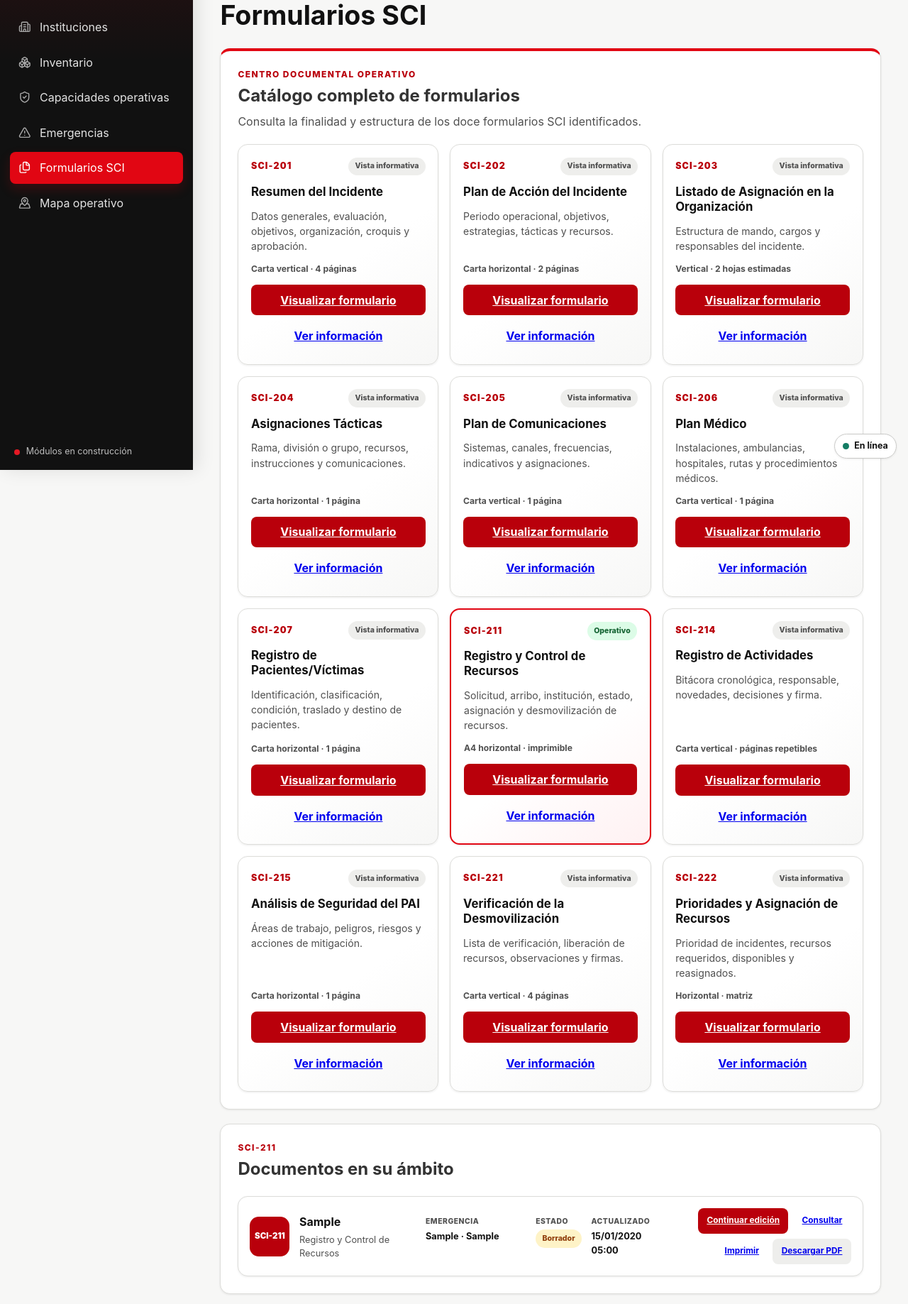
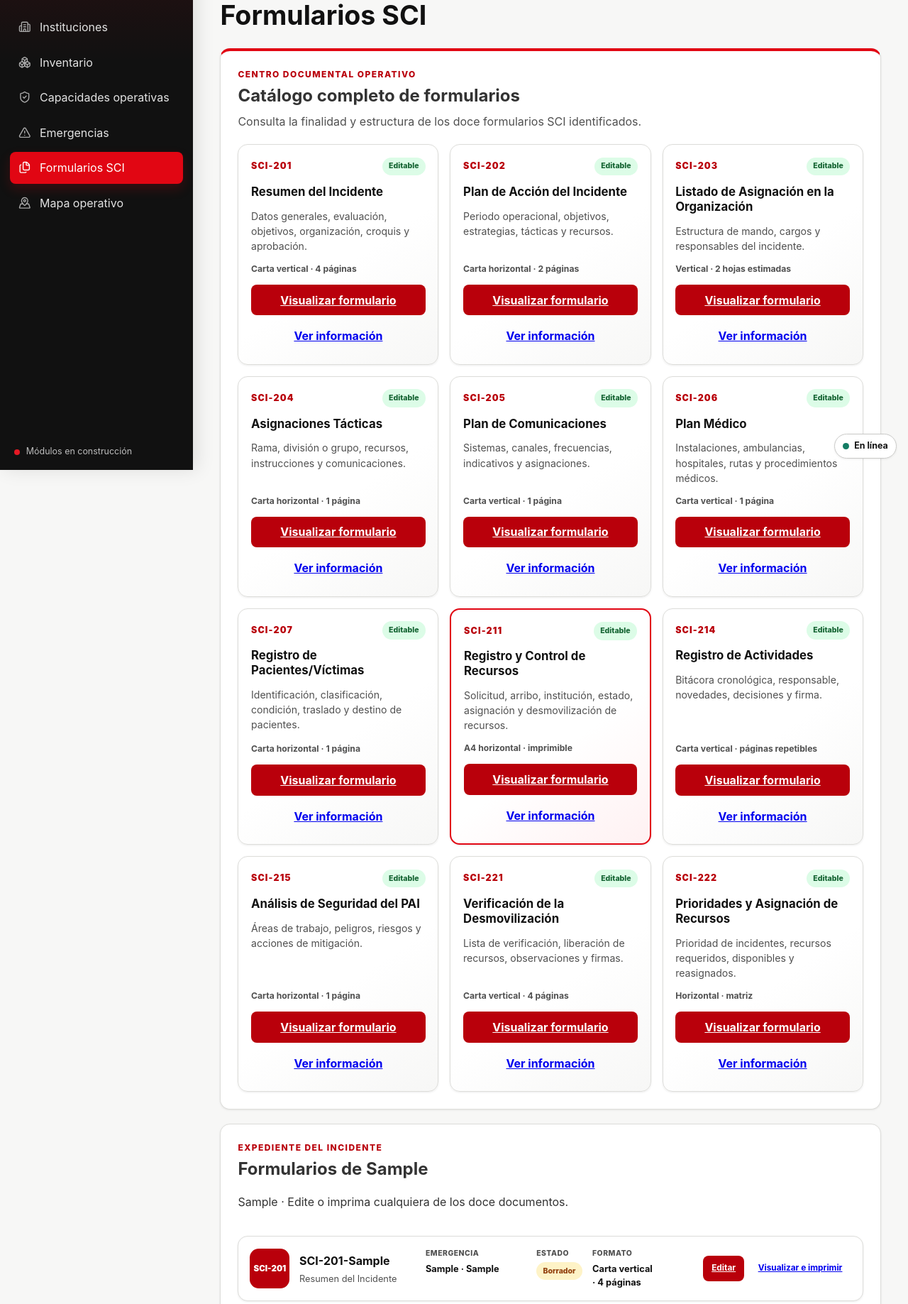
Before and after one commit to Adrian2004-jamv/Bomberos, a Django app: page /emergencias/formularios-sci/211/ in a window 1280 px wide. Shown: the part 138-1975 px from the top of the page at 71% size. Run offline with Django 5.2, Linux system fonts and the light colour scheme; a user stored in the database is signed in; tables that the repository leaves empty hold one stand-in row (values such as "Sample post"); parts of the project's set-up code (start-up, migrations or seed data) failed here and were passed over.

Commit message:
feat: habilitar edicion e impresion de formularios sci

```diff
--- a/emergencias/urls.py
+++ b/emergencias/urls.py
@@ -10,6 +10,7 @@ urlpatterns = [
     path("formularios-sci/211/", views.sci211_lista, name="sci211_lista"),
     path("formularios-sci/catalogo/<str:codigo>/", views.formulario_sci_catalogo_detalle, name="sci_catalogo_detalle"),
     path("formularios-sci/<str:codigo>/emergencia/<int:emergencia_pk>/visualizar/", views.formulario_sci_visualizar, name="sci_visualizar"),
+    path("formularios-sci/<str:codigo>/emergencia/<int:emergencia_pk>/editar/", views.formulario_sci_editar, name="sci_editar"),
     path("formularios-sci/211/<int:pk>/", views.sci211_detalle, name="sci211_detalle"),
     path("formularios-sci/211/<int:pk>/editar/", views.sci211_editar, name="sci211_editar"),
     path("formularios-sci/211/<int:pk>/finalizar/", views.sci211_finalizar, name="sci211_finalizar"),
--- a/emergencias/views.py
+++ b/emergencias/views.py
@@ -14,7 +14,7 @@ from inventario.permissions import estaciones_permitidas
 
 from .forms import EmergenciaForm
 from .models import DespliegueUnidad, Emergencia
-from .models import FormularioSCI211
+from .models import FormularioSCI, FormularioSCI211
 from .forms_sci import FormularioSCI211Form, RegistroRecursoSCI211FormSet
 from .permissions import (puede_consultar_emergencias, puede_consultar_sci,
                           puede_editar_sci, puede_gestionar_emergencias)
@@ -36,6 +36,20 @@ CATALOGO_FORMULARIOS_SCI = (
     {"codigo": "221", "nombre": "Verificación de la Desmovilización", "formato": "Carta vertical · 4 páginas", "estructura": "Lista de verificación, liberación de recursos, observaciones y firmas."},
     {"codigo": "222", "nombre": "Prioridades y Asignación de Recursos", "formato": "Horizontal · matriz", "estructura": "Prioridad de incidentes, recursos requeridos, disponibles y reasignados."},
 )
+
+CAMPOS_FORMULARIOS_SCI = {
+    "201": (("evaluacion", "Evaluación inicial", "textarea"), ("amenazas", "Amenazas y daños", "textarea"), ("objetivos", "Objetivos iniciales", "textarea"), ("organizacion", "Organización inicial", "textarea"), ("croquis", "Descripción del croquis", "textarea"), ("aprobacion", "Responsable de aprobación", "text")),
+    "202": (("periodo", "Periodo operacional", "text"), ("objetivos", "Objetivos", "textarea"), ("estrategias", "Estrategias", "textarea"), ("tacticas", "Tácticas", "textarea"), ("recursos", "Recursos requeridos", "textarea"), ("aprobado_por", "Aprobado por", "text")),
+    "203": (("comandante", "Comandante del Incidente", "text"), ("seguridad", "Oficial de Seguridad", "text"), ("operaciones", "Jefe de Operaciones", "text"), ("planificacion", "Jefe de Planificación", "text"), ("logistica", "Jefe de Logística", "text"), ("finanzas", "Administración y Finanzas", "text"), ("organizacion", "Organización adicional", "textarea")),
+    "204": (("rama", "Rama", "text"), ("division_grupo", "División o grupo", "text"), ("supervisor", "Supervisor", "text"), ("recursos", "Recursos asignados", "textarea"), ("instrucciones", "Instrucciones tácticas", "textarea"), ("comunicaciones", "Comunicaciones", "textarea")),
+    "205": (("periodo", "Periodo operacional", "text"), ("sistemas", "Sistemas de comunicación", "textarea"), ("canales", "Canales y frecuencias", "textarea"), ("indicativos", "Indicativos", "textarea"), ("asignaciones", "Asignaciones", "textarea"), ("observaciones", "Observaciones", "textarea")),
+    "206": (("responsable", "Responsable médico", "text"), ("instalaciones", "Instalaciones médicas", "textarea"), ("ambulancias", "Ambulancias y transporte", "textarea"), ("hospitales", "Hospitales de referencia", "textarea"), ("procedimientos", "Procedimientos de emergencia", "textarea"), ("aprobado_por", "Aprobado por", "text")),
+    "207": (("responsable", "Responsable del registro", "text"), ("pacientes", "Pacientes o víctimas", "textarea"), ("clasificacion", "Clasificación", "textarea"), ("atencion", "Atención proporcionada", "textarea"), ("traslados", "Unidades, destinos y horas de traslado", "textarea"), ("observaciones", "Observaciones", "textarea")),
+    "214": (("responsable", "Nombre y cargo SCI", "text"), ("periodo", "Periodo operacional", "text"), ("actividades", "Registro cronológico de actividades", "textarea"), ("decisiones", "Decisiones y novedades", "textarea"), ("observaciones", "Observaciones", "textarea"), ("firma", "Responsable de firma", "text")),
+    "215": (("preparado_por", "Preparado por", "text"), ("areas", "Áreas de trabajo", "textarea"), ("peligros", "Peligros identificados", "textarea"), ("riesgos", "Nivel y descripción de riesgos", "textarea"), ("mitigacion", "Acciones de mitigación", "textarea"), ("responsables", "Responsables", "textarea")),
+    "221": (("responsable", "Responsable de desmovilización", "text"), ("planificacion", "Verificación de planificación", "textarea"), ("recursos", "Liberación de recursos", "textarea"), ("logistica", "Verificación logística", "textarea"), ("comunicaciones", "Verificación de comunicaciones", "textarea"), ("observaciones", "Observaciones y firmas", "textarea")),
+    "222": (("preparado_por", "Preparado por", "text"), ("prioridades", "Prioridades de incidentes", "textarea"), ("requeridos", "Recursos requeridos", "textarea"), ("disponibles", "Recursos disponibles", "textarea"), ("asignaciones", "Asignaciones y reasignaciones", "textarea"), ("observaciones", "Observaciones", "textarea")),
+}
 
 
 def _emergencias_permitidas(usuario):
@@ -145,10 +159,52 @@ def formulario_sci_visualizar(request, codigo, emergencia_pk):
         formulario = FormularioSCI211.objects.filter(emergencia=emergencia).first()
         if formulario:
             return redirect("emergencias:sci211_imprimir", pk=formulario.pk)
+    formulario = FormularioSCI.objects.filter(emergencia=emergencia, codigo_sci=codigo).first()
+    datos = formulario.datos if formulario else {}
     return render(request, "emergencias/sci_preview.html", {
         "emergencia": emergencia,
         "formulario_catalogo": formulario_catalogo,
         "filas": range(8),
+        "formulario_generico": formulario,
+        "campos_renderizados": [
+            {"nombre": nombre, "etiqueta": etiqueta, "valor": datos.get(nombre, "")}
+            for nombre, etiqueta, _tipo in CAMPOS_FORMULARIOS_SCI.get(codigo, ())
+        ],
+    })
+
+
+@login_required
+def formulario_sci_editar(request, codigo, emergencia_pk):
+    emergencia = get_object_or_404(_emergencias_permitidas(request.user), pk=emergencia_pk)
+    if codigo == "211":
+        formulario = FormularioSCI211.objects.filter(emergencia=emergencia).first()
+        if formulario is None:
+            formulario = crear_sci211_desde_emergencia(emergencia, request.user)
+        return redirect("emergencias:sci211_editar", pk=formulario.pk)
+    if not puede_editar_sci(request.user, emergencia) or codigo not in CAMPOS_FORMULARIOS_SCI:
+        raise PermissionDenied
+    formulario_catalogo = next(item for item in CATALOGO_FORMULARIOS_SCI if item["codigo"] == codigo)
+    formulario, _ = FormularioSCI.objects.get_or_create(
+        emergencia=emergencia, codigo_sci=codigo,
+        defaults={"creado_por": request.user, "modificado_por": request.user},
+    )
+    if request.method == "POST":
+        formulario.datos = {
+            nombre: request.POST.get(nombre, "").strip()[:5000]
+            for nombre, _etiqueta, _tipo in CAMPOS_FORMULARIOS_SCI[codigo]
+        }
+        formulario.modificado_por = request.user
+        formulario.save()
+        messages.success(request, f"Formulario SCI-{codigo} guardado correctamente.")
+        return redirect("emergencias:sci_visualizar", codigo=codigo, emergencia_pk=emergencia.pk)
+    return render(request, "emergencias/sci_editar.html", {
+        "emergencia": emergencia,
+        "formulario_catalogo": formulario_catalogo,
+        "formulario_generico": formulario,
+        "campos_edicion": [
+            {"nombre": nombre, "etiqueta": etiqueta, "tipo": tipo, "valor": formulario.datos.get(nombre, "")}
+            for nombre, etiqueta, tipo in CAMPOS_FORMULARIOS_SCI[codigo]
+        ],
     })
 
 
--- a/static/emergencias/css/sci_catalog.css
+++ b/static/emergencias/css/sci_catalog.css
@@ -21,3 +21,4 @@
 .sci-document-card__actions{display:flex;flex-wrap:wrap;justify-content:flex-end;gap:.45rem}.sci-document-card__actions .button{min-height:2.25rem;padding:.5rem .7rem;font-size:.74rem}.button--quiet{border-color:transparent;background:var(--color-slate-100)}
 @media(max-width:1100px){.sci-catalog{grid-template-columns:repeat(2,minmax(0,1fr))}.sci-document-card{grid-template-columns:1fr 1fr}.sci-document-card__actions{grid-column:1/-1;justify-content:flex-start}}
 @media(max-width:700px){.sci-catalog{grid-template-columns:1fr}.sci-catalog-card{min-height:0}.sci-document-card{grid-template-columns:1fr}.sci-document-card__actions{grid-column:auto}.sci-document-card dl{grid-template-columns:1fr 1fr}.sci-document-card dl div:first-child{grid-column:1/-1}.sci-document-card__actions .button{flex:1 1 130px;justify-content:center}}
+.sci-editor-heading{display:flex;align-items:center;justify-content:space-between;gap:1rem;border-top:4px solid var(--color-red-600)}.sci-editor-heading h2{margin:.25rem 0}.sci-editor-heading p:last-child{margin:.3rem 0 0;color:var(--color-slate-600)}.sci-editor-heading>span{display:grid;width:5rem;height:5rem;flex:0 0 auto;place-items:center;border-radius:1rem;background:var(--color-red-700);color:#fff;font-weight:900}.sci-editor__grid{display:grid;grid-template-columns:repeat(2,minmax(0,1fr));gap:1rem}.sci-editor__field{min-width:0}.sci-editor__field--wide{grid-column:1/-1}.sci-editor__field label{display:block;margin-bottom:.4rem;color:var(--color-navy-950);font-size:.82rem;font-weight:800}.sci-editor__field input,.sci-editor__field textarea{width:100%;padding:.75rem;border:1px solid var(--color-slate-300);border-radius:var(--radius-sm);background:#fff;color:var(--color-navy-950);font:inherit}.sci-editor__field input:focus,.sci-editor__field textarea:focus{outline:3px solid rgba(225,6,19,.15);border-color:var(--color-red-600)}.sci-editor__actions{display:flex;flex-wrap:wrap;justify-content:flex-end;gap:.7rem;margin-top:1.25rem;padding-top:1rem;border-top:1px solid var(--color-slate-200)}@media(max-width:700px){.sci-editor-heading{align-items:flex-start}.sci-editor__grid{grid-template-columns:1fr}.sci-editor__field--wide{grid-column:auto}.sci-editor__actions .button{flex:1 1 140px;justify-content:center}}
--- a/templates/emergencias/sci211/catalogo_detalle.html
+++ b/templates/emergencias/sci211/catalogo_detalle.html
@@ -5,12 +5,11 @@
 <section class="panel sci-reference">
     <div class="sci-reference__code">SCI-{{ formulario_catalogo.codigo }}</div>
     <div><p class="eyebrow">Sistema de Comando de Incidentes</p><h2>{{ formulario_catalogo.nombre }}</h2><p>{{ formulario_catalogo.estructura }}</p></div>
-    <span class="sci-status{% if formulario_catalogo.implementado %} sci-status--ready{% endif %}">{% if formulario_catalogo.implementado %}Operativo{% else %}Vista informativa{% endif %}</span>
+    <span class="sci-status sci-status--ready">Editable</span>
 </section>
 <section class="panel">
     <div class="panel__heading"><div><p class="eyebrow">Características del documento</p><h2>Vista general</h2></div></div>
-    <dl class="detail-grid"><div><dt>Formato</dt><dd>{{ formulario_catalogo.formato }}</dd></div><div><dt>Contenido</dt><dd>{{ formulario_catalogo.estructura }}</dd></div><div><dt>Disponibilidad</dt><dd>{% if formulario_catalogo.implementado %}Edición, consulta e impresión habilitadas{% else %}Referencia habilitada; digitalización pendiente{% endif %}</dd></div></dl>
+    <dl class="detail-grid"><div><dt>Formato</dt><dd>{{ formulario_catalogo.formato }}</dd></div><div><dt>Contenido</dt><dd>{{ formulario_catalogo.estructura }}</dd></div><div><dt>Disponibilidad</dt><dd>Edición, consulta e impresión habilitadas</dd></div></dl>
     <div class="sci-reference__actions"><a class="button" href="{% url 'emergencias:sci211_lista' %}">Volver al catálogo</a>{% if emergencia_visualizacion %}<a class="button button--primary" href="{% url 'emergencias:sci_visualizar' formulario_catalogo.codigo emergencia_visualizacion.pk %}">Visualizar con emergencia</a>{% endif %}</div>
 </section>
-{% if not formulario_catalogo.implementado %}<section class="sci-notice" role="note"><span data-lucide="info" aria-hidden="true"></span><div><strong>Este formulario todavía no almacena datos.</strong><p>La ficha permite revisar su propósito antes de construir su modelo, validaciones, permisos y versión imprimible respetando el documento oficial.</p></div></section>{% endif %}
 {% endblock %}
--- a/templates/emergencias/sci211/lista.html
+++ b/templates/emergencias/sci211/lista.html
@@ -6,14 +6,14 @@
     <div class="panel__heading"><div><p class="eyebrow">Centro documental operativo</p><h2>Catálogo completo de formularios</h2><p>Consulta la finalidad y estructura de los doce formularios SCI identificados.</p></div></div>
     <div class="sci-catalog">
         {% for item in catalogo_sci %}<article class="sci-catalog-card{% if item.implementado %} sci-catalog-card--ready{% endif %}">
-            <header><span>SCI-{{ item.codigo }}</span><span class="sci-status{% if item.implementado %} sci-status--ready{% endif %}">{% if item.implementado %}Operativo{% else %}Vista informativa{% endif %}</span></header>
+            <header><span>SCI-{{ item.codigo }}</span><span class="sci-status sci-status--ready">Editable</span></header>
             <h3>{{ item.nombre }}</h3><p>{{ item.estructura }}</p><small>{{ item.formato }}</small>
             {% if emergencia_visualizacion %}<a class="button button--primary" href="{% url 'emergencias:sci_visualizar' item.codigo emergencia_visualizacion.pk %}">Visualizar formulario</a>{% endif %}<a class="button" href="{% url 'emergencias:sci_catalogo_detalle' item.codigo %}">Ver información</a>
         </article>{% endfor %}
     </div>
 </section>
 <section class="panel" id="documentos-sci211">
-    <div class="panel__heading"><div><p class="eyebrow">SCI-211</p><h2>Documentos en su ámbito</h2></div></div>
-    {% if formularios %}<div class="sci-documents">{% for f in formularios %}<article class="sci-document-card"><div class="sci-document-card__identity"><span>SCI-211</span><div><strong>{{ f.codigo }}</strong><p>Registro y Control de Recursos</p></div></div><dl><div><dt>Emergencia</dt><dd>{{ f.emergencia.codigo }} · {{ f.emergencia.tipo_emergencia }}</dd></div><div><dt>Estado</dt><dd><span class="sci-status{% if f.es_editable %} sci-status--draft{% else %} sci-status--ready{% endif %}">{{ f.get_estado_display }}</span></dd></div><div><dt>Actualizado</dt><dd>{{ f.fecha_actualizacion|date:"d/m/Y H:i" }}</dd></div></dl><div class="sci-document-card__actions">{% if f.es_editable %}<a class="button button--primary" href="{% url 'emergencias:sci211_editar' f.pk %}">Continuar edición</a>{% endif %}<a class="button" href="{% url 'emergencias:sci211_detalle' f.pk %}">Consultar</a><a class="button" href="{% url 'emergencias:sci211_imprimir' f.pk %}">Imprimir</a><a class="button button--quiet" href="{% url 'emergencias:sci211_pdf' f.pk %}">Descargar PDF</a></div></article>{% endfor %}</div>{% else %}<div class="empty-state"><p>No existen formularios SCI-211 en su ámbito.</p><p>Para crear el primero, abra una emergencia y use la sección <strong>Formularios SCI</strong>.</p></div>{% endif %}
+    <div class="panel__heading"><div><p class="eyebrow">Expediente del incidente</p><h2>{% if emergencia_visualizacion %}Formularios de {{ emergencia_visualizacion.codigo }}{% else %}Documentos en su ámbito{% endif %}</h2><p>{% if emergencia_visualizacion %}{{ emergencia_visualizacion.tipo_emergencia }} · Edite o imprima cualquiera de los doce documentos.{% endif %}</p></div></div>
+    {% if emergencia_visualizacion %}<div class="sci-documents">{% for item in catalogo_sci %}<article class="sci-document-card"><div class="sci-document-card__identity"><span>SCI-{{ item.codigo }}</span><div><strong>SCI-{{ item.codigo }}-{{ emergencia_visualizacion.codigo }}</strong><p>{{ item.nombre }}</p></div></div><dl><div><dt>Emergencia</dt><dd>{{ emergencia_visualizacion.codigo }} · {{ emergencia_visualizacion.tipo_emergencia }}</dd></div><div><dt>Estado</dt><dd><span class="sci-status sci-status--draft">Borrador</span></dd></div><div><dt>Formato</dt><dd>{{ item.formato }}</dd></div></dl><div class="sci-document-card__actions"><a class="button button--primary" href="{% url 'emergencias:sci_editar' item.codigo emergencia_visualizacion.pk %}">Editar</a><a class="button" href="{% url 'emergencias:sci_visualizar' item.codigo emergencia_visualizacion.pk %}">Visualizar e imprimir</a></div></article>{% endfor %}</div>{% else %}<div class="empty-state"><p>No existen emergencias disponibles para generar formularios SCI.</p></div>{% endif %}
 </section>
 {% endblock %}
```
Also changed, not shown: emergencias/models.py (+34 -0 lines), emergencias/test_sci211.py (+27 -7 lines), templates/emergencias/sci_editar.html (added, +7 -0 lines), templates/emergencias/sci_preview.html (+1 -1 lines), emergencias/migrations/0006_formulariosci.py (added).
